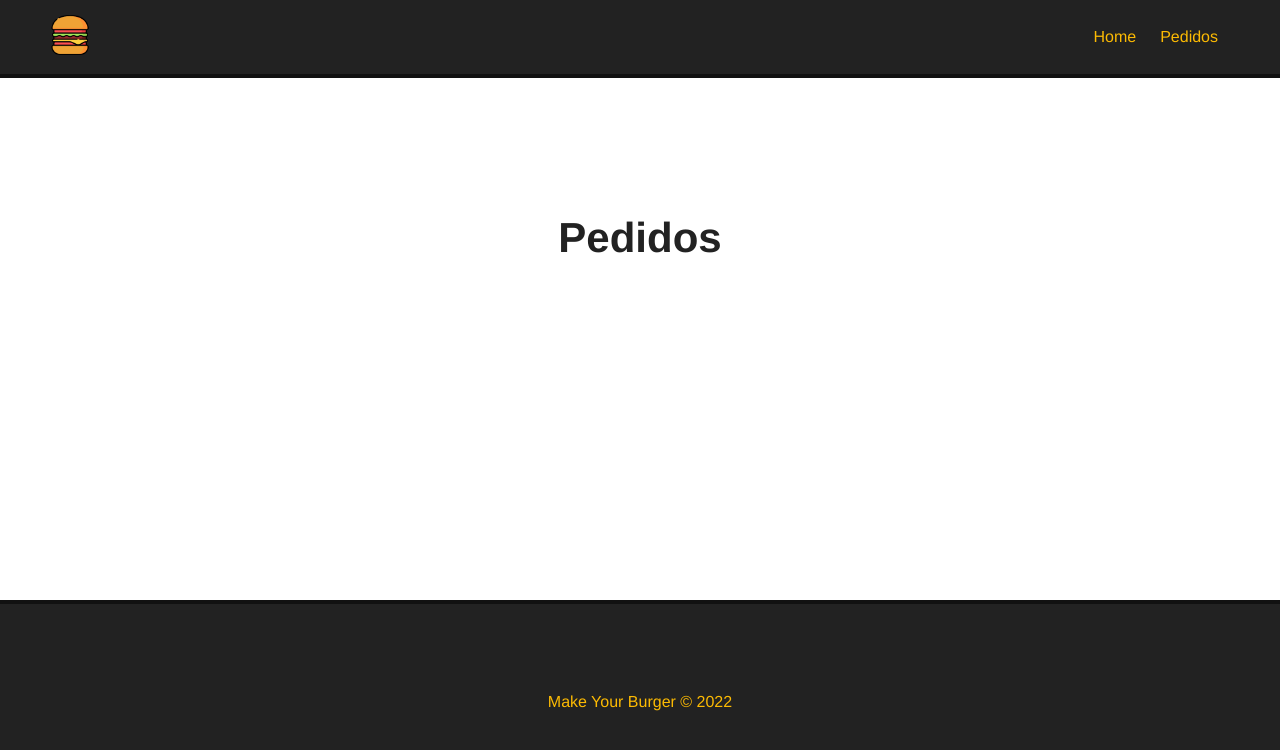
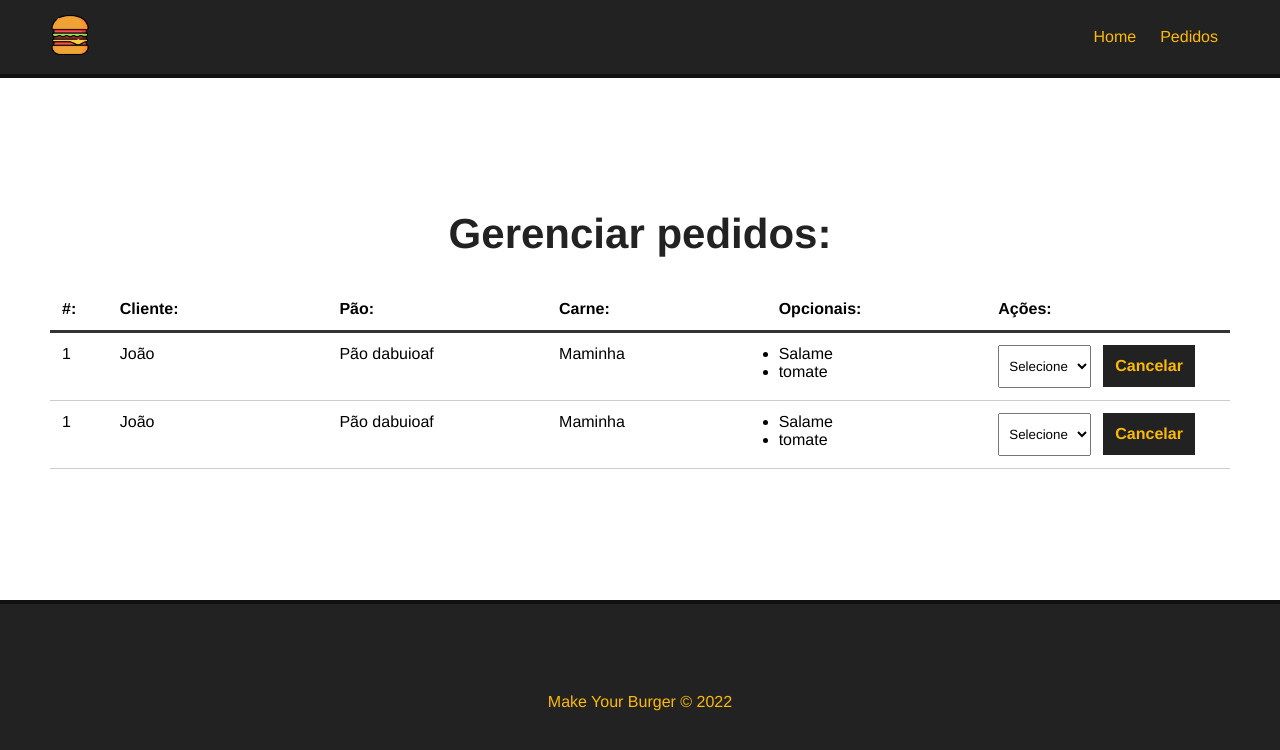
Before and after one commit to erick-costa/make-your-burger, a Vue app: page /orders in a window 1280 px wide. Shown: the top 750 px of the page. Built offline with nearby package versions, Linux system fonts and the light colour scheme.

Commit message:
criando dashboard de pedidos

```diff
--- /dev/null
+++ b/src/components/Dashboard.vue
@@ -0,0 +1,109 @@
+<template>
+  <div id="burger-table">
+    <div>
+      <div id="burger-table-heading">
+        <div class="order-id">#:</div>
+        <div>Cliente:</div>
+        <div>Pão:</div>
+        <div>Carne:</div>
+        <div>Opcionais:</div>
+        <div>Ações:</div>
+      </div>
+    </div>
+    <div id="burger-table-rows">
+      <div class="burger-table-row">
+        <div class="order-number">1</div>
+        <div>João</div>
+        <div>Pão dabuioaf</div>
+        <div>Maminha</div>
+        <div>
+          <ul>
+            <li>Salame</li>
+            <li>tomate</li>
+          </ul>
+        </div>
+        <div>
+          <select name="status" class="status">
+            <option value="">Selecione</option>
+          </select>
+          <button class="delete-btn">Cancelar</button>
+        </div>
+      </div>
+      <div class="burger-table-row">
+        <div class="order-number">1</div>
+        <div>João</div>
+        <div>Pão dabuioaf</div>
+        <div>Maminha</div>
+        <div>
+          <ul>
+            <li>Salame</li>
+            <li>tomate</li>
+          </ul>
+        </div>
+        <div>
+          <select name="status" class="status">
+            <option value="">Selecione</option>
+          </select>
+          <button class="delete-btn">Cancelar</button>
+        </div>
+      </div>
+    </div>
+  </div>
+</template>
+
+<script>
+export default {
+  name: "Dashboard",
+}
+</script>
+
+<style scoped>
+#burger-table {
+  max-width: 1200px;
+  margin: 0 auto;
+}
+#burger-table-heading,
+#burger-table-rows,
+.burger-table-row {
+  display: flex;
+  flex-wrap: wrap;
+}
+#burger-table-heading {
+  font-weight: bold;
+  padding: 12px;
+  border-bottom: 3px solid #333;
+}
+.burger-table-row {
+  width: 100%;
+  padding: 12px;
+  border-bottom: 1px solid #ccc;
+}
+#burger-table-heading div,
+.burger-table-row div {
+  width: 19%;
+}
+#burger-table-heading .order-id,
+.burger-table-row .order-number {
+  width: 5%;
+}
+select {
+  padding: 12px 6px;
+  margin-right: 12px;
+}
+.delete-btn {
+  background-color: #222;
+  color: #fcba03;
+  font-weight: bold;
+  border: 2px solid #222;
+  padding: 10px;
+  font-size: 16px;
+  margin: 0 auto;
+  cursor: pointer;
+  transition: 0.5s;
+}
+
+.delete-btn:hover {
+  background-color: transparent;
+  color: #222;
+}
+</style>
--- a/src/views/Orders.vue
+++ b/src/views/Orders.vue
@@ -1,7 +1,17 @@
 <template>
   <div class="main-container">
-    <h1>Pedidos</h1>
+    <h1>Gerenciar pedidos:</h1>
+    <Dashboard />
   </div>
 </template>
 
+<script>
+import Dashboard from "../components/Dashboard.vue"
+
+export default {
+  name: "Orders",
+  components: { Dashboard },
+}
+</script>
+
 <style></style>
```
